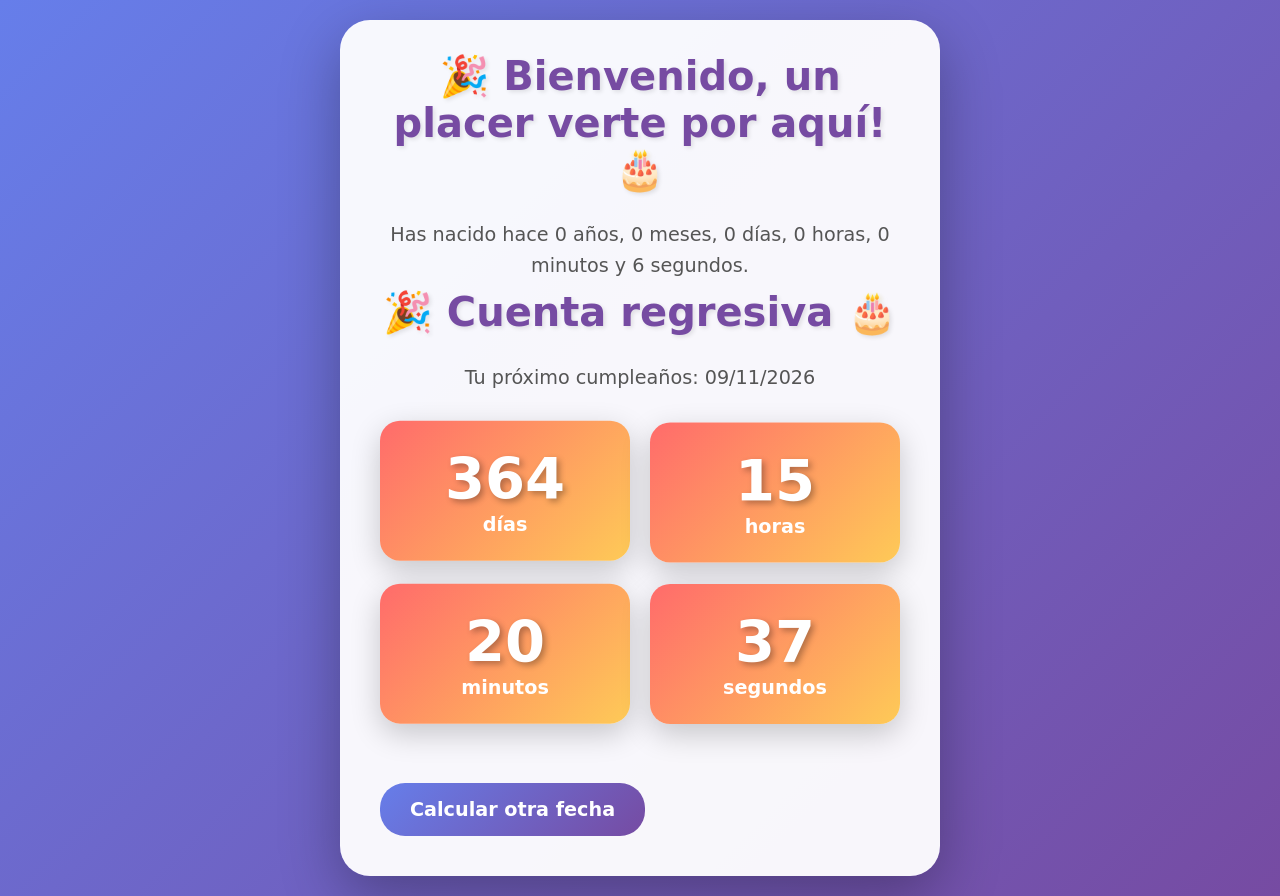
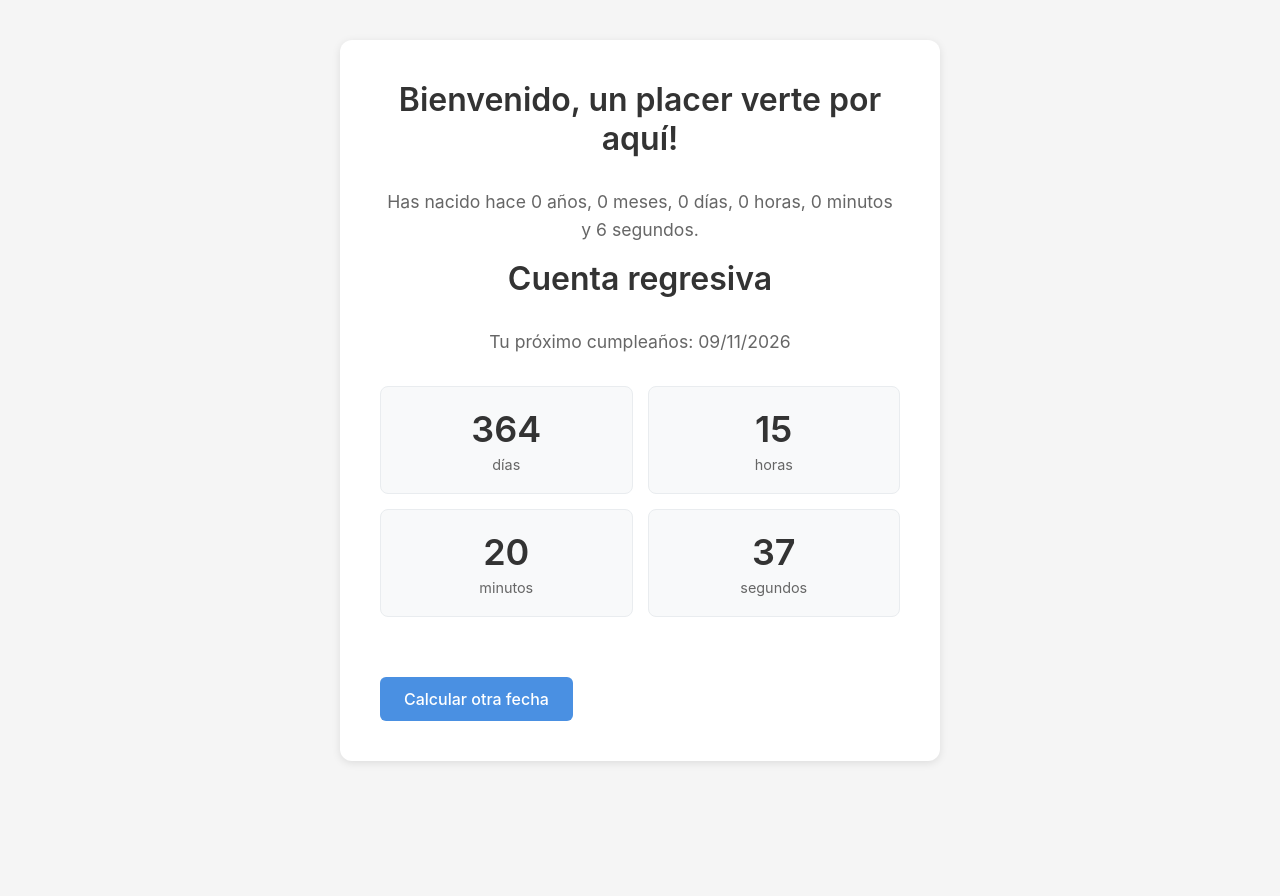
Before and after one commit to jromeroc99/cumple, a PHP site: page /cumple.php in a window 1280 px wide. After the commit the page ends 763 px from the top, so only its background shows below. Run offline with PHP 8.4, Linux system fonts and the light colour scheme; data that the repository does not hold is empty.

Commit message:
modifico estilo

```diff
--- a/cumple_simple/style.css
+++ b/cumple_simple/style.css
@@ -5,79 +5,42 @@
 }
 
 body {
-    font-family: 'Comic Sans MS', 'Arial', cursive;
-    background: linear-gradient(135deg, #667eea 0%, #764ba2 100%);
+    font-family: -apple-system, BlinkMacSystemFont, 'Segoe UI', Arial, sans-serif;
+    background: #f5f5f5;
     min-height: 100vh;
-    display: flex;
-    justify-content: center;
-    align-items: center;
-    padding: 20px;
-    color: #fff;
+    padding: 40px 20px;
 }
 
 .container {
-    background: rgba(255, 255, 255, 0.95);
-    border-radius: 30px;
+    background: white;
+    border-radius: 12px;
     padding: 40px;
     max-width: 600px;
-    width: 100%;
-    box-shadow: 0 20px 60px rgba(0, 0, 0, 0.3);
-    color: #333;
-    animation: aparecer 0.6s ease-out;
-}
-
-@keyframes aparecer {
-    from {
-        opacity: 0;
-        transform: translateY(-50px) scale(0.9);
-    }
-    to {
-        opacity: 1;
-        transform: translateY(0) scale(1);
-    }
+    margin: 0 auto;
+    box-shadow: 0 2px 8px rgba(0, 0, 0, 0.1);
 }
 
 h1 {
-    color: #764ba2;
+    color: #333;
     text-align: center;
-    margin-bottom: 20px;
-    font-size: 2.5em;
-    text-shadow: 2px 2px 4px rgba(0, 0, 0, 0.1);
-    animation: rebote 1s ease-in-out infinite alternate;
-}
-
-@keyframes rebote {
-    from {
-        transform: translateY(0);
-    }
-    to {
-        transform: translateY(-10px);
-    }
+    margin-bottom: 30px;
+    font-size: 2em;
+    font-weight: 600;
 }
 
 h2 {
-    color: #ff6b6b;
-    text-align: center;
+    color: #333;
     margin: 20px 0;
-    font-size: 1.8em;
-    animation: pulso 2s ease-in-out infinite;
-}
-
-@keyframes pulso {
-    0%, 100% {
-        transform: scale(1);
-    }
-    50% {
-        transform: scale(1.05);
-    }
+    font-size: 1.5em;
+    font-weight: 600;
 }
 
 p {
-    font-size: 1.2em;
+    font-size: 1.1em;
     line-height: 1.6;
     margin: 15px 0;
     text-align: center;
-    color: #555;
+    color: #666;
 }
 
 form {
@@ -87,171 +50,111 @@ form {
 }
 
 label {
-    font-size: 1.3em;
-    font-weight: bold;
-    color: #667eea;
+    font-size: 1em;
+    font-weight: 500;
+    color: #333;
+    margin-bottom: 5px;
 }
 
 input[type="text"],
 input[type="date"] {
-    padding: 15px;
-    border: 3px solid #667eea;
-    border-radius: 15px;
-    font-size: 1.1em;
-    transition: all 0.3s ease;
-    font-family: 'Arial', sans-serif;
+    padding: 12px;
+    border: 1px solid #ddd;
+    border-radius: 6px;
+    font-size: 1em;
+    transition: border-color 0.2s;
 }
 
 input[type="text"]:focus,
 input[type="date"]:focus {
     outline: none;
-    border-color: #ff6b6b;
-    transform: scale(1.02);
-    box-shadow: 0 0 20px rgba(102, 126, 234, 0.3);
+    border-color: #4a90e2;
 }
 
 input[type="submit"],
 a,
 button {
-    background: linear-gradient(135deg, #667eea 0%, #764ba2 100%);
+    background: #4a90e2;
     color: white;
-    padding: 15px 30px;
+    padding: 12px 24px;
     border: none;
-    border-radius: 25px;
-    font-size: 1.2em;
-    font-weight: bold;
+    border-radius: 6px;
+    font-size: 1em;
+    font-weight: 500;
     cursor: pointer;
-    transition: all 0.3s ease;
+    transition: background 0.2s;
     text-decoration: none;
     display: inline-block;
     text-align: center;
     margin-top: 10px;
-    font-family: 'Comic Sans MS', 'Arial', cursive;
 }
 
 input[type="submit"]:hover,
 a:hover,
 button:hover {
-    transform: translateY(-5px) scale(1.05);
-    box-shadow: 0 10px 25px rgba(118, 75, 162, 0.4);
-}
-
-input[type="submit"]:active,
-a:active,
-button:active {
-    transform: translateY(-2px) scale(1.02);
+    background: #357abd;
 }
 
 #contador {
     display: grid;
     grid-template-columns: repeat(2, 1fr);
-    gap: 20px;
+    gap: 15px;
     margin: 30px 0;
 }
 
 #contador > div {
-    background: linear-gradient(135deg, #ff6b6b 0%, #feca57 100%);
-    padding: 25px;
-    border-radius: 20px;
+    background: #f8f9fa;
+    padding: 20px;
+    border-radius: 8px;
     text-align: center;
-    box-shadow: 0 10px 30px rgba(0, 0, 0, 0.2);
-    animation: flotar 3s ease-in-out infinite;
-}
-
-#contador > div:nth-child(1) {
-    animation-delay: 0s;
-}
-
-#contador > div:nth-child(2) {
-    animation-delay: 0.2s;
-}
-
-#contador > div:nth-child(3) {
-    animation-delay: 0.4s;
-}
-
-#contador > div:nth-child(4) {
-    animation-delay: 0.6s;
-}
-
-@keyframes flotar {
-    0%, 100% {
-        transform: translateY(0);
-    }
-    50% {
-        transform: translateY(-10px);
-    }
+    border: 1px solid #e9ecef;
 }
 
 #contador span {
     display: block;
-    font-size: 3em;
-    font-weight: bold;
-    color: white;
-    text-shadow: 3px 3px 6px rgba(0, 0, 0, 0.3);
+    font-size: 2.5em;
+    font-weight: 600;
+    color: #333;
+    margin-bottom: 5px;
 }
 
 #contador div {
-    color: white;
-    font-size: 1.2em;
-    font-weight: bold;
+    color: #666;
+    font-size: 0.9em;
 }
 
 .mensaje-paula {
     background: linear-gradient(135deg, #2003ff 0%, #00d7f8 100%);
-    color: white;
+    color: yellow;
     padding: 25px;
-    border-radius: 20px;
+    border-radius: 8px;
     margin: 20px 0;
-    box-shadow: 0 10px 30px rgba(255, 107, 107, 0.3);
-    animation: brillar 2s ease-in-out infinite, aparecer 0.5s ease-out;
-}
-
-@keyframes brillar {
-    0%, 100% {
-        box-shadow: 0 10px 30px rgba(255, 107, 107, 0.3);
-    }
-    50% {
-        box-shadow: 0 10px 40px rgba(255, 107, 107, 0.6);
-    }
 }
 
 .mensaje-paula p {
     color: yellow;
+    text-align: left;
 }
 
 .mensaje-paula h2 {
     color: yellow;
+    text-align: center;
 }
 
 #btnMensaje {
-    background: linear-gradient(135deg, #ff6b6b 0%, #ff8787 100%);
+    background: #4a90e2;
     margin: 20px auto;
     display: block;
     width: fit-content;
 }
 
-#btnMensaje:hover {
-    box-shadow: 0 10px 25px rgba(255, 107, 107, 0.5);
-}
-
-/* Emojis y decoraciones */
-h1::before {
-    content: "🎉 ";
-}
-
-h1::after {
-    content: " 🎂";
-}
-
-/* Responsive */
 @media (max-width: 600px) {
     .container {
         padding: 20px;
     }
 
     h1 {
-        font-size: 1.8em;
+        font-size: 1.5em;
     }
 
     #contador {
@@ -259,6 +162,6 @@ h1::after {
     }
 
     #contador span {
-        font-size: 2.5em;
+        font-size: 2em;
     }
 }
```
